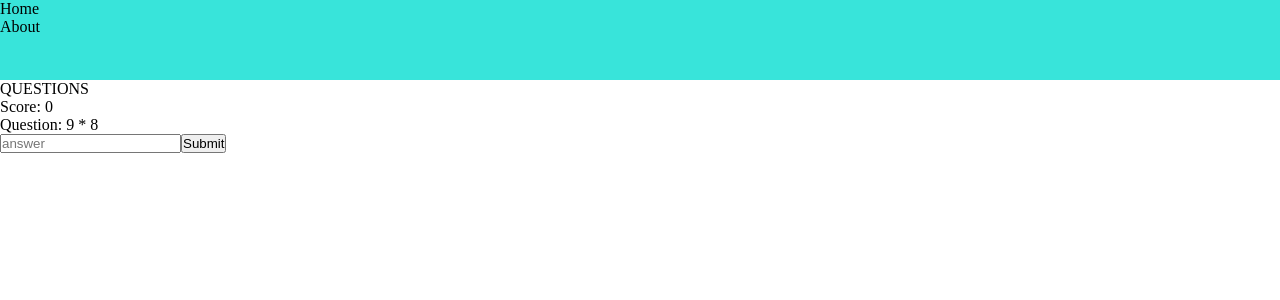
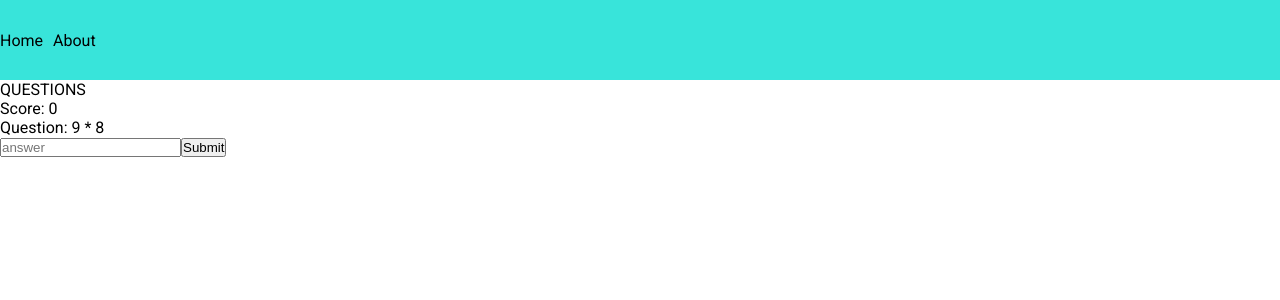
Before and after one commit to greenchul/maths-fe, a React (Create React App) app: page / in a window 1280 px wide. Shown: the top 300 px of the page. Built offline with nearby package versions, Linux system fonts and the light colour scheme.

Commit message:
Added a font

```diff
--- a/src/App.css
+++ b/src/App.css
@@ -1,38 +1,5 @@
-.App {
-  text-align: center;
+@import url("https://fonts.googleapis.com/css2?family=Roboto:wght@400;500;700&display=swap");
+
+html {
+  font-family: "Roboto", sans-serif;
 }
-
-.App-logo {
-  height: 40vmin;
-  pointer-events: none;
-}
-
-@media (prefers-reduced-motion: no-preference) {
-  .App-logo {
-    animation: App-logo-spin infinite 20s linear;
-  }
-}
-
-.App-header {
-  background-color: #282c34;
-  min-height: 100vh;
-  display: flex;
-  flex-direction: column;
-  align-items: center;
-  justify-content: center;
-  font-size: calc(10px + 2vmin);
-  color: white;
-}
-
-.App-link {
-  color: #61dafb;
-}
-
-@keyframes App-logo-spin {
-  from {
-    transform: rotate(0deg);
-  }
-  to {
-    transform: rotate(360deg);
-  }
-}
--- a/src/components/Navbar.jsx
+++ b/src/components/Navbar.jsx
@@ -3,10 +3,12 @@
 const Navbar = () => {
   return (
     <nav className="navbar-container">
-      <ul>
-        <li>Home</li>
-        <li>About</li>
-      </ul>
+      <div>
+        <ul>
+          <li>Home</li>
+          <li>About</li>
+        </ul>
+      </div>
     </nav>
   );
 };
--- a/src/styles/navbar.css
+++ b/src/styles/navbar.css
@@ -2,4 +2,16 @@
   background-color: #38e4da;
   width: 100%;
   height: 10vh;
+  display: flex;
+  align-items: center;
 }
+
+.navbar-container ul {
+  display: flex;
+  width: 30%;
+}
+
+.navbar-container li {
+  padding-right: 10px;
+  list-style-type: none;
+}
```
